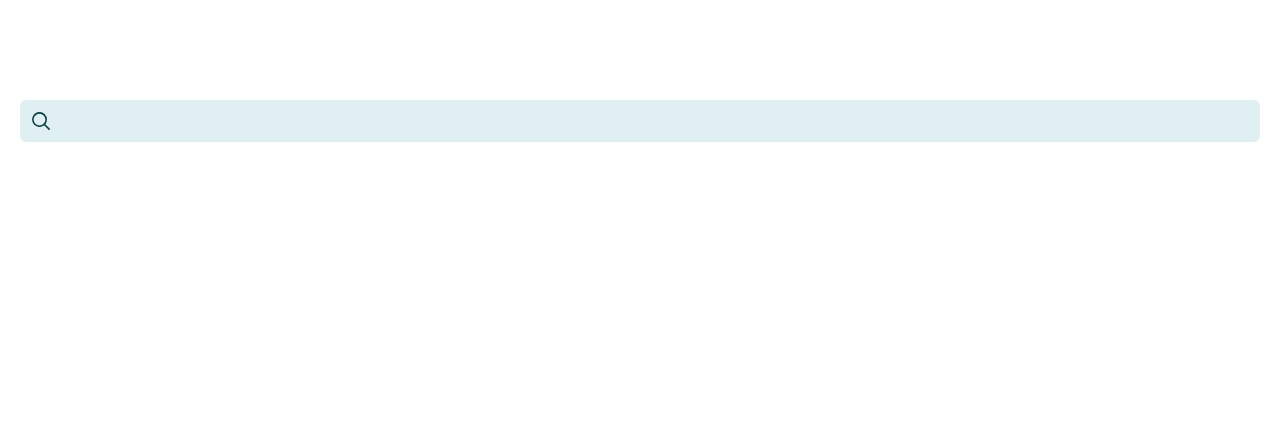
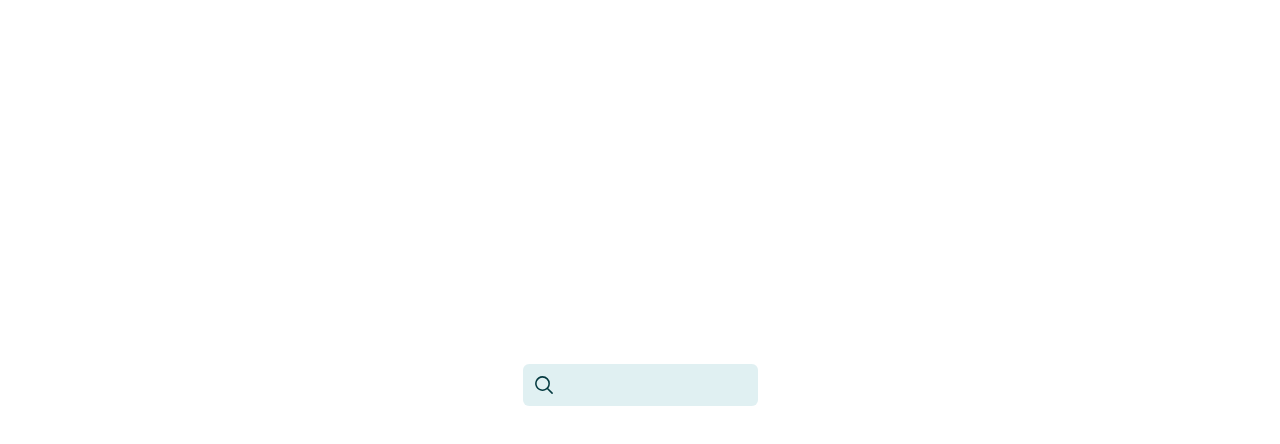
Before and after one commit to diego-aquino/github-profile-card, a React (Create React App) app: page / in a window 1280 px wide. Shown: the top 444 px of the page. Built offline with nearby package versions, Linux system fonts and the light colour scheme.

Commit message:
Improve layout positioning on App

```diff
--- a/src/styles/App.css
+++ b/src/styles/App.css
@@ -1,7 +1,8 @@
 .app {
-  width: 100%;
+  width: fit-content;
   min-height: 100vh;
-  padding: 10rem 2rem;
+  padding: 1rem;
+  margin: 0 auto;
 
   display: flex;
   flex-direction: column;
@@ -10,13 +11,14 @@
 }
 
 .app__userCardContainer {
-  flex: 1;
+  margin-top: 3rem;
+
   display: flex;
   flex-direction: column;
   align-items: center;
   justify-content: center;
 
-  color: var(--primary-color);
+  color: var(--primary-color-dark);
 }
 
 .app__statusMessage {
--- a/src/styles/components/UsernameForm.css
+++ b/src/styles/components/UsernameForm.css
@@ -3,7 +3,6 @@
   --input-horizontal-padding: 1.2rem;
 
   width: 100%;
-  margin-bottom: 1rem;
   color: var(--primary-color);
 
   position: relative;
```
